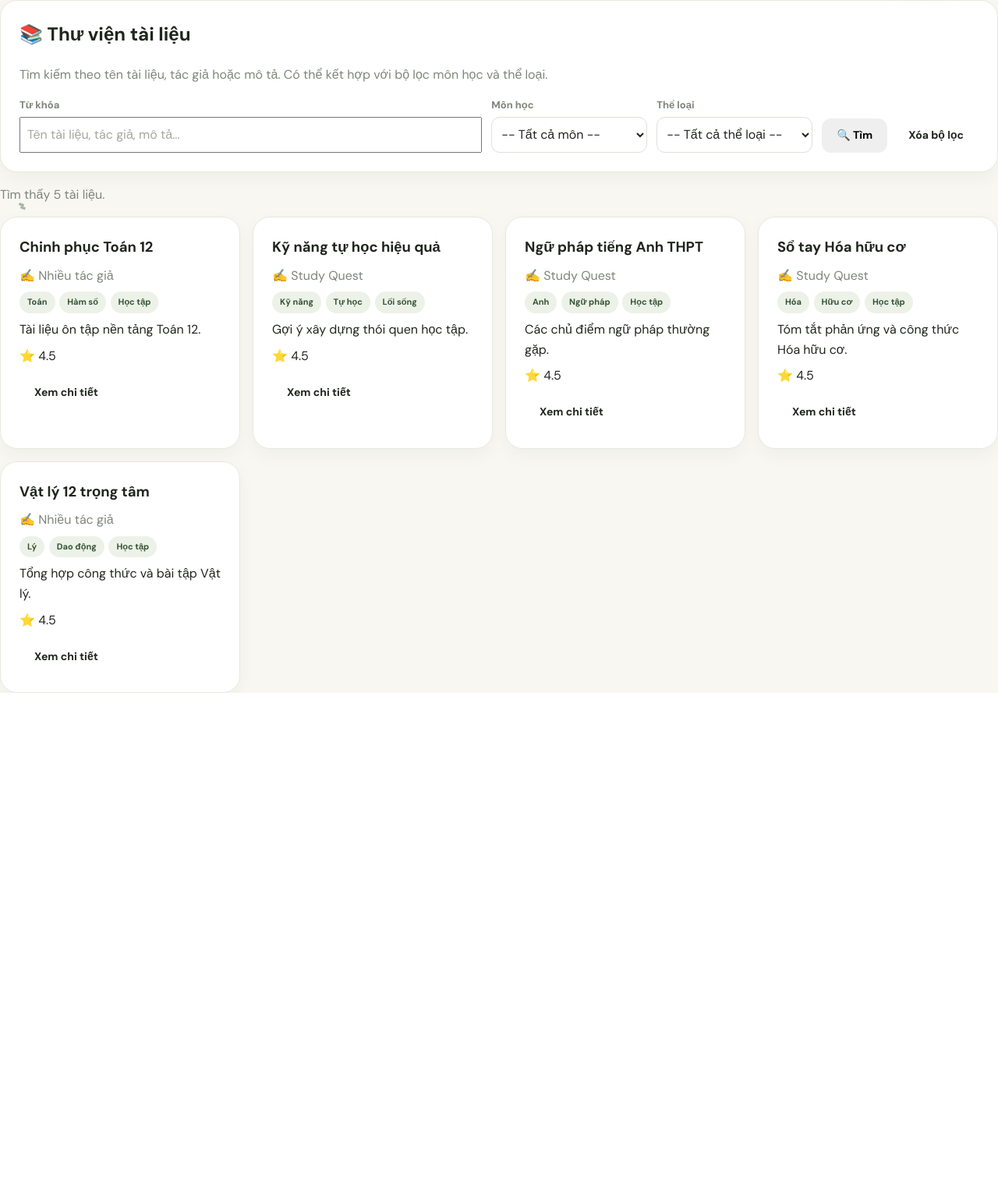
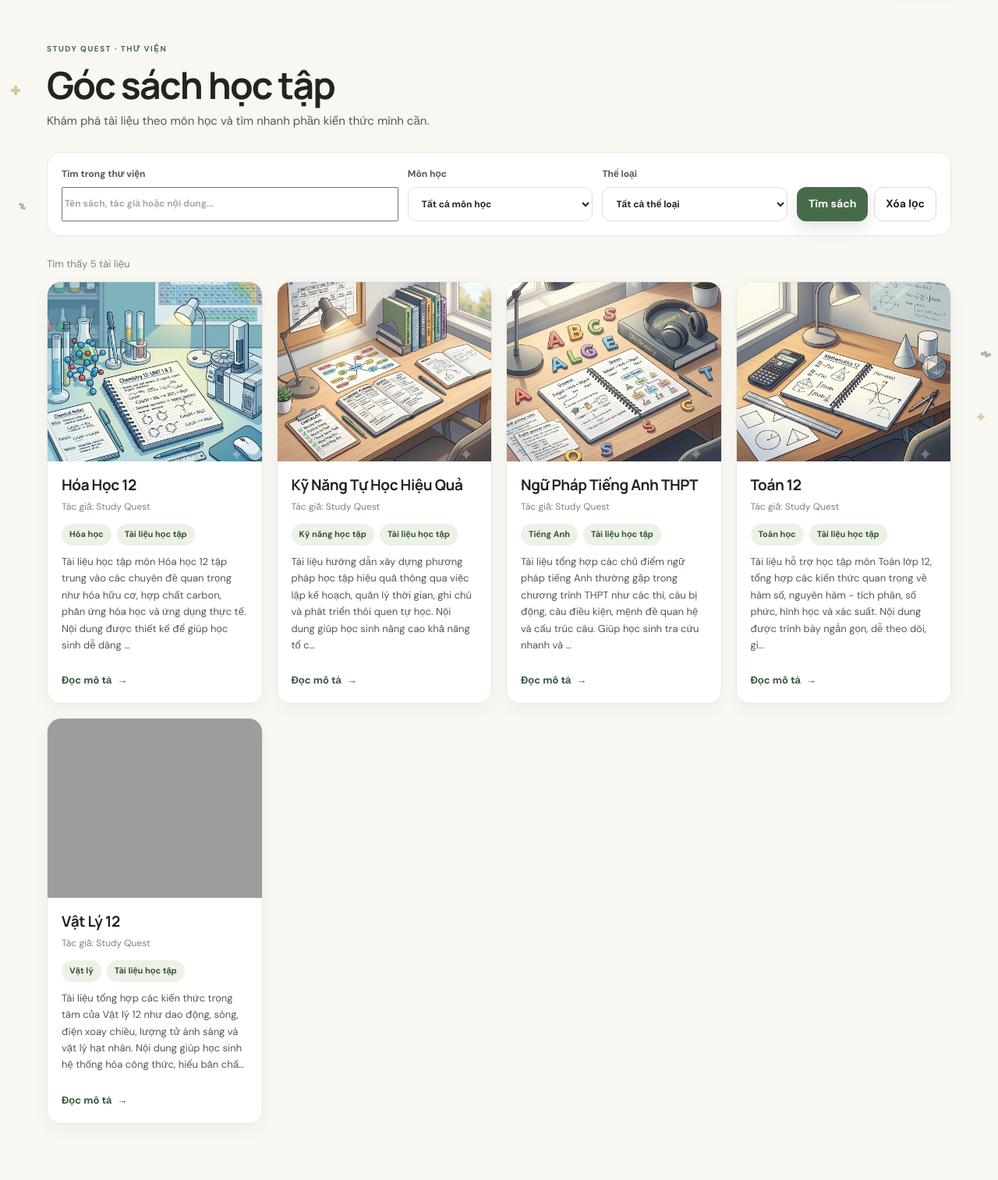
Before and after one commit to kanh97105/study-quest, a Flask app: page /library/ in a window 1280 px wide. Shown: the part 79-1593 px from the top of the page at 78% size. Before the commit the page ends 968 px from the top, so only its background shows below. Run offline with Flask 3, Linux system fonts and the light colour scheme; data comes from the database, SQL or seed files in the repository; grey boxes are pictures that could not be loaded.

Commit message:
Update Library content and layout
Co-authored-by: Copilot <223556219+Copilot@users.noreply.github.com>

```diff
--- a/routes/library_routes.py
+++ b/routes/library_routes.py
@@ -10,8 +10,6 @@ from flask import (
     request,
     abort,
 )
-from urllib.parse import urlencode
-
 from models.library_model import (
     list_books,
     get_book,
@@ -158,45 +156,4 @@ def book_detail(book_id):
     if not book:
         abort(404)
 
-    # Chuẩn bị link quiz theo môn / chủ đề (không bắt buộc model quiz tồn tại)
-    subject_value = _get_field(book, "subject", "subject_name", "mon_hoc")
-    topic_value = _get_field(book, "topic", "topic_name", "chu_de")
-
-    quiz_by_subject_url = None
-    quiz_by_topic_url = None
-
-    if subject_value:
-        params = {"subject": str(subject_value)}
-        if topic_value:
-            params["topic"] = str(topic_value)
-        quiz_by_subject_url = "/quiz?" + urlencode(params)
-    if topic_value:
-        params = {"topic": str(topic_value)}
-        if subject_value:
-            params["subject"] = str(subject_value)
-        quiz_by_topic_url = "/quiz?" + urlencode(params)
-
-    return render_template(
-        "library/detail.html",
-        book=book,
-        quiz_by_subject_url=quiz_by_subject_url,
-        quiz_by_topic_url=quiz_by_topic_url,
-    )
-
-
-# ---------------------------------------------------------------------------
-# Tiện ích đọc field linh hoạt (hỗ trợ dict hoặc object)
-# ---------------------------------------------------------------------------
-def _get_field(obj, *names, default=None):
-    if obj is None:
-        return default
-    for name in names:
-        if isinstance(obj, dict):
-            if name in obj and obj[name] not in (None, ""):
-                return obj[name]
-        else:
-            if hasattr(obj, name):
-                value = getattr(obj, name)
-                if value not in (None, ""):
-                    return value
-    return default
+    return render_template("library/detail.html", book=book)
--- /dev/null
+++ b/static/css/library.css
@@ -0,0 +1,40 @@
+.library-page{padding-top:48px;padding-bottom:72px}
+.library-heading{max-width:680px;margin-bottom:28px}
+.library-eyebrow{display:inline-block;color:var(--green);font-size:10px;font-weight:800;letter-spacing:1.5px}
+.library-heading h1,.library-detail-copy h1{margin:8px 0;font-family:var(--font-display);font-size:clamp(34px,5vw,48px);line-height:1.12;letter-spacing:-1.8px}
+.library-heading p{margin:0;color:var(--ink-soft);font-size:15px}
+.library-toolbar{display:grid;grid-template-columns:minmax(220px,1fr) minmax(150px,.55fr) minmax(150px,.55fr) auto;align-items:end;gap:12px;margin-bottom:26px;padding:18px;border:1px solid var(--line);border-radius:18px;background:var(--white)}
+.library-toolbar label{display:grid;gap:6px;color:var(--ink-soft);font-size:12px;font-weight:700}
+.library-toolbar input,.library-toolbar select{min-height:44px}
+.library-actions{display:flex;gap:8px}
+.library-actions .btn{min-height:44px;padding-inline:14px;white-space:nowrap}
+.library-count{margin:0 0 12px;color:var(--muted);font-size:13px}
+.library-grid{display:grid;grid-template-columns:repeat(auto-fill,minmax(245px,1fr));gap:18px}
+.library-card{overflow:hidden;border:1px solid var(--line);border-radius:18px;background:var(--white);box-shadow:0 8px 24px rgba(37,49,32,.04);transition:transform .2s,box-shadow .2s}
+.library-card:hover{transform:translateY(-3px);box-shadow:var(--shadow)}
+.library-cover-link{display:block;overflow:hidden;background:#edf0e7}
+.library-cover{display:block;width:100%;height:230px;object-fit:cover;object-position:center}
+.library-card-body{display:flex;min-height:245px;flex-direction:column;align-items:flex-start;padding:18px}
+.library-card h2{margin:0 0 6px;font-family:var(--font-display);font-size:19px;line-height:1.3;letter-spacing:-.4px}
+.library-author{margin:0 0 10px;color:var(--muted);font-size:12px}
+.library-tags{display:flex;flex-wrap:wrap;gap:7px;margin:2px 0 10px}
+.library-description{margin:0 0 15px;color:var(--ink-soft);font-size:13px;line-height:1.65}
+.library-card-actions{display:flex;flex-wrap:wrap;gap:14px;margin-top:auto;padding-top:10px}
+.text-link{color:var(--green-dark);font-size:13px;font-weight:800}
+.text-link:hover{text-decoration:underline;text-underline-offset:3px}
+.library-empty{display:grid;justify-items:center;gap:8px;padding:48px 20px;border:1px dashed #d8ddd1;border-radius:18px;background:#fcfcf9;text-align:center}
+.library-empty>span{font-size:32px}
+.library-empty h2,.library-empty p{margin:0}
+.library-empty p{color:var(--muted);font-size:14px}
+.library-detail{padding:24px;border:1px solid var(--line);border-radius:22px;background:var(--white);box-shadow:0 8px 24px rgba(37,49,32,.04)}
+.library-back{margin:0 0 20px;color:var(--muted);font-size:13px}
+.library-back a:hover{color:var(--green-dark)}
+.library-detail-layout{display:grid;grid-template-columns:minmax(220px, .75fr) minmax(0,1.25fr);align-items:start;gap:34px}
+.library-detail-cover{display:block;width:100%;max-height:520px;aspect-ratio:4/5;object-fit:cover;border-radius:16px;background:#edf0e7}
+.library-detail-copy h1{margin-top:8px}
+.library-detail-author{margin:12px 0;color:var(--ink-soft)}
+.library-detail-description{margin:25px 0;color:var(--ink-soft);line-height:1.8}
+.library-detail-description h2{margin:0 0 8px;color:var(--ink);font-family:var(--font-display);font-size:20px}
+.library-detail-description p{margin:0}
+@media(max-width:850px){.library-toolbar{grid-template-columns:1fr 1fr}.library-search{grid-column:1/-1}.library-actions{grid-column:1/-1}.library-detail-layout{grid-template-columns:minmax(180px,.7fr) minmax(0,1.3fr);gap:22px}}
+@media(max-width:600px){.library-page{padding-top:32px;padding-bottom:52px}.library-toolbar{grid-template-columns:1fr;padding:14px}.library-search,.library-actions{grid-column:auto}.library-actions .btn{flex:1}.library-grid{grid-template-columns:repeat(auto-fill,minmax(220px,1fr));gap:13px}.library-card-body{min-height:220px;padding:15px}.library-cover{height:210px}.library-detail{padding:17px}.library-detail-layout{grid-template-columns:1fr}.library-detail-cover{width:min(100%,360px);margin-inline:auto;max-height:420px}.library-detail-copy h1{font-size:36px}}
--- a/templates/base.html
+++ b/templates/base.html
@@ -9,6 +9,7 @@
   <link rel="icon" type="image/svg+xml" href="{{ url_for('static', filename='images/study-quest-mark.svg') }}">
   <link rel="stylesheet" href="{{ url_for('static', filename='css/style.css') }}">
   <link rel="stylesheet" href="{{ url_for('static', filename='css/rpg.css') }}">
+  {% block styles %}{% endblock %}
 </head>
 <body>
   <a class="skip-link" href="#main-content">Bỏ qua điều hướng</a>
--- a/templates/library/index.html
+++ b/templates/library/index.html
@@ -1,66 +1,11 @@
 {% extends 'base.html' %}
 
 {% block title %}Thư viện tài liệu - Study Quest{% endblock %}
+{% block styles %}
+  <link rel="stylesheet" href="{{ url_for('static', filename='css/library.css') }}">
+{% endblock %}
 
 {% block content %}
-<section class="panel" style="margin-bottom: 1rem;">
-  <h1 style="margin-top: 0;">📚 Thư viện tài liệu</h1>
-  <p class="muted">
-    Tìm kiếm theo tên tài liệu, tác giả hoặc mô tả. Có thể kết hợp với bộ lọc môn học và thể loại.
-  </p>
-
-  <form id="library-filter-form" method="get" action="{{ url_for('library.list_books_view') }}">
-    <div style="display: flex; flex-wrap: wrap; gap: 0.75rem; align-items: flex-end;">
-      <div style="flex: 1 1 260px; min-width: 220px;">
-        <label for="q" class="muted" style="display:block; margin-bottom: 0.25rem;">
-          Từ khóa
-        </label>
-        <input
-          type="text"
-          id="q"
-          name="q"
-          value="{{ keyword }}"
-          placeholder="Tên tài liệu, tác giả, mô tả..."
-          style="width: 100%; padding: 0.5rem;"
-        />
-      </div>
-
-      <div style="flex: 0 1 200px; min-width: 160px;">
-        <label for="subject" class="muted" style="display:block; margin-bottom: 0.25rem;">
-          Môn học
-        </label>
-        <select id="subject" name="subject" style="width: 100%; padding: 0.5rem;">
-          <option value="">-- Tất cả môn --</option>
-          {% for opt in subjects %}
-            <option value="{{ opt.value }}" {% if opt.value == selected_subject %}selected{% endif %}>
-              {{ opt.label }}
-            </option>
-          {% endfor %}
-        </select>
-      </div>
-
-      <div style="flex: 0 1 200px; min-width: 160px;">
-        <label for="category" class="muted" style="display:block; margin-bottom: 0.25rem;">
-          Thể loại
-        </label>
-        <select id="category" name="category" style="width: 100%; padding: 0.5rem;">
-          <option value="">-- Tất cả thể loại --</option>
-          {% for opt in categories %}
-            <option value="{{ opt.value }}" {% if opt.value == selected_category %}selected{% endif %}>
-              {{ opt.label }}
-            </option>
-          {% endfor %}
-        </select>
-      </div>
-
-      <div style="display: flex; gap: 0.5rem;">
-        <button type="submit" class="btn">🔍 Tìm</button>
-        <a href="{{ url_for('library.list_books_view') }}" class="btn">Xóa bộ lọc</a>
-      </div>
-    </div>
-  </form>
-</section>
-
 {% with messages = get_flashed_messages() %}
   {% if messages %}
     {% for msg in messages %}
@@ -69,24 +14,80 @@
   {% endif %}
 {% endwith %}
 
-<section>
+<section class="library-page container">
+  <header class="library-heading">
+    <span class="library-eyebrow">STUDY QUEST · THƯ VIỆN</span>
+    <h1>Góc sách học tập</h1>
+    <p>Khám phá tài liệu theo môn học và tìm nhanh phần kiến thức mình cần.</p>
+  </header>
+
+  <form class="library-toolbar" id="library-filter-form" method="get" action="{{ url_for('library.list_books_view') }}">
+    <label class="library-search" for="q">
+      <span>Tìm trong thư viện</span>
+      <input
+        type="search"
+        id="q"
+        name="q"
+        value="{{ keyword }}"
+        placeholder="Tên sách, tác giả hoặc nội dung..."
+      />
+    </label>
+
+    <label class="library-filter" for="subject">
+      <span>Môn học</span>
+      <select id="subject" name="subject">
+        <option value="">Tất cả môn học</option>
+        {% for opt in subjects %}
+          <option value="{{ opt.value }}" {% if opt.value == selected_subject %}selected{% endif %}>
+            {{ opt.label }}
+          </option>
+        {% endfor %}
+      </select>
+    </label>
+
+    <label class="library-filter" for="category">
+      <span>Thể loại</span>
+      <select id="category" name="category">
+        <option value="">Tất cả thể loại</option>
+        {% for opt in categories %}
+          <option value="{{ opt.value }}" {% if opt.value == selected_category %}selected{% endif %}>
+            {{ opt.label }}
+          </option>
+        {% endfor %}
+      </select>
+    </label>
+
+    <div class="library-actions">
+      <button type="submit" class="btn btn-primary">Tìm sách</button>
+      <a href="{{ url_for('library.list_books_view') }}" class="btn btn-ghost">Xóa lọc</a>
+    </div>
+  </form>
+
   {% if books and books|length > 0 %}
-    <p class="muted">Tìm thấy {{ books|length }} tài liệu.</p>
-
-    <div style="display: grid; grid-template-columns: repeat(auto-fill, minmax(280px, 1fr)); gap: 1rem;">
+    <p class="library-count">Tìm thấy {{ books|length }} tài liệu</p>
+    <div class="library-grid">
       {% for book in books %}
         {% set book_id = book.id if book.id is defined else (book['id'] if book['id'] is defined else None) %}
         {% set title = book.title if book.title is defined else (book['title'] if book['title'] is defined else 'Không có tiêu đề') %}
         {% set author = book.author if book.author is defined else (book['author'] if book['author'] is defined else '') %}
         {% set subject = book.subject if book.subject is defined else (book['subject'] if book['subject'] is defined else '') %}
-        {% set topic = book.topic if book.topic is defined else (book['topic'] if book['topic'] is defined else '') %}
         {% set category = book.category if book.category is defined else (book['category'] if book['category'] is defined else '') %}
         {% set description = book.description if book.description is defined else (book['description'] if book['description'] is defined else '') %}
-        {% set rating = book.rating if book.rating is defined else (book['rating'] if book['rating'] is defined else None) %}
+        {% set cover = book.cover_url if book.cover_url is defined else (book['cover_url'] if book['cover_url'] is defined else '') %}
         {% set link = book.resource_url if book.resource_url is defined else book['resource_url'] if book is mapping and 'resource_url' in book else None %}
 
-        <article class="panel" style="display: flex; flex-direction: column; gap: 0.5rem;">
-          <h2 style="margin: 0; font-size: 1.15rem;">
+        <article class="library-card">
+          {% if cover %}
+            {% if book_id %}
+              <a class="library-cover-link" href="{{ url_for('library.book_detail', book_id=book_id) }}">
+                <img class="library-cover" src="{{ url_for('static', filename=cover) }}" alt="Ảnh minh họa {{ title }}" loading="lazy">
+              </a>
+            {% else %}
+              <img class="library-cover" src="{{ url_for('static', filename=cover) }}" alt="Ảnh minh họa {{ title }}" loading="lazy">
+            {% endif %}
+          {% endif %}
+          <div class="library-card-body">
+            <h2>
               {% if book_id %}
                 <a href="{{ url_for('library.book_detail', book_id=book_id) }}">{{ title }}</a>
               {% else %}
@@ -95,55 +96,42 @@
             </h2>
 
             {% if author %}
-            <p class="muted" style="margin: 0;">✍️ {{ author }}</p>
+              <p class="library-author">Tác giả: {{ author }}</p>
             {% endif %}
 
-          <div style="display: flex; flex-wrap: wrap; gap: 0.35rem;">
+            <div class="library-tags">
               {% if subject %}<span class="tag">{{ subject }}</span>{% endif %}
-            {% if topic %}<span class="tag">{{ topic }}</span>{% endif %}
               {% if category %}<span class="tag">{{ category }}</span>{% endif %}
             </div>
 
             {% if description %}
-            <p style="margin: 0;">
-              {{ description[:160] }}{% if description|length > 160 %}...{% endif %}
-            </p>
+              <p class="library-description">{{ description[:190] }}{% if description|length > 190 %}…{% endif %}</p>
             {% endif %}
 
-          <p style="margin: 0;">
-            {% if rating is not none and rating != '' %}
-              ⭐ {{ rating }}
-            {% else %}
-              <span class="muted">Chưa có đánh giá</span>
-            {% endif %}
-          </p>
-
-          <div style="display: flex; gap: 0.5rem; margin-top: 0.25rem; flex-wrap: wrap;">
+            <div class="library-card-actions">
               {% if book_id %}
-              <a class="btn" href="{{ url_for('library.book_detail', book_id=book_id) }}">Xem chi tiết</a>
+                <a class="text-link" href="{{ url_for('library.book_detail', book_id=book_id) }}">Đọc mô tả <span aria-hidden="true">→</span></a>
               {% endif %}
               {% if link %}
-              <a class="btn" href="{{ link }}" target="_blank" rel="noopener noreferrer">Mở tài liệu</a>
+                <a class="text-link" href="{{ link }}" target="_blank" rel="noopener noreferrer">Mở tài liệu <span aria-hidden="true">↗</span></a>
               {% endif %}
+            </div>
           </div>
         </article>
       {% endfor %}
     </div>
   {% else %}
-    <div class="panel">
-      <p style="margin: 0;">
-        😕 Không tìm thấy tài liệu phù hợp với
-        {% if keyword %}từ khóa "<strong>{{ keyword }}</strong>"{% endif %}
-        {% if selected_subject %} và môn "<strong>{{ selected_subject }}</strong>"{% endif %}
-        {% if selected_category %} và thể loại "<strong>{{ selected_category }}</strong>"{% endif %}.
-      </p>
-      <p class="muted" style="margin: 0.5rem 0 0;">
-        Hãy thử xóa bớt bộ lọc hoặc dùng từ khóa khác.
-        <a href="{{ url_for('library.list_books_view') }}">Xóa bộ lọc</a>
-      </p>
+    <div class="library-empty">
+      <span aria-hidden="true">📚</span>
+      <h2>Chưa tìm thấy sách phù hợp</h2>
+      <p>Thử đổi từ khóa hoặc bộ lọc để khám phá các tài liệu khác nhé.</p>
+      <a href="{{ url_for('library.list_books_view') }}" class="btn btn-ghost">Xóa bộ lọc</a>
     </div>
   {% endif %}
 </section>
+{% endblock %}
 
-<script src="{{ url_for('static', filename='js/library.js') }}"></script>
+{% block scripts %}
+  {{ super() }}
+  <script src="{{ url_for('static', filename='js/library.js') }}" defer></script>
 {% endblock %}
--- a/test_backend.py
+++ b/test_backend.py
@@ -44,8 +44,9 @@ def main():
             assert len(questions) > 0
             save_attempt(user_id, 'Toán', 'Hàm số', len(questions), 1, 5.0, 30)
 
-            books = list_books(subject='Toán')
+            books = list_books(subject='Toán học')
             assert len(books) > 0 and get_book(books[0]['id']) is not None
+            assert books[0]['cover_url'] == 'images/library/toan.png'
 
         print('ALL BACKEND TESTS PASSED')
         print('- SQLite schema: OK')
```
Also changed, not shown: models/database.py (+38 -10 lines), templates/library/detail.html (+25 -53 lines), static/images/library/hoa.png (added), static/images/library/ta.png (added), static/images/library/toan.png (added), static/images/library/tuhoc.png (added), 1 other file. Lines whose indentation alone changed are shown as unchanged.
